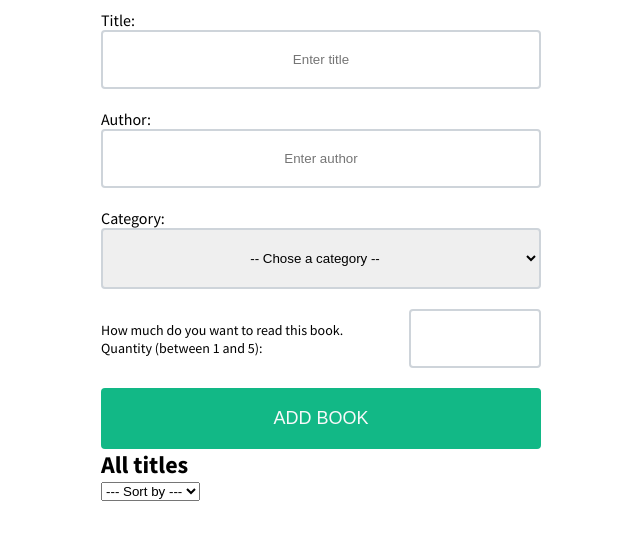
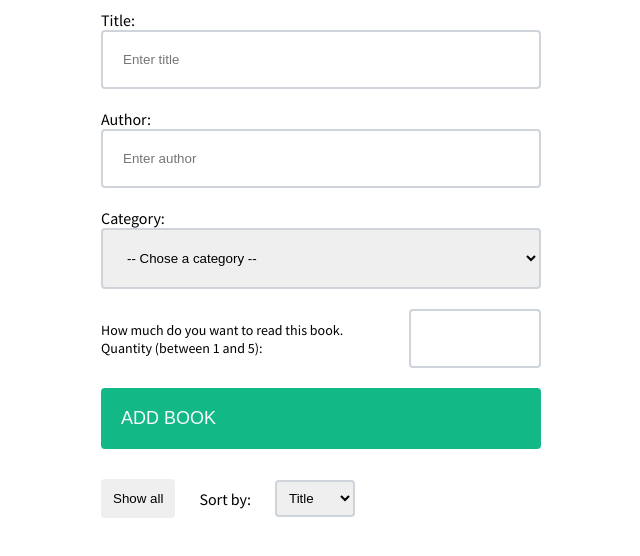
Before and after one commit to aleksandergorecki80/BooksToRead_2.0, a website built with webpack: page index.html in a window 1280 px wide. Shown: the whole page, without its empty margins (319-959 px from the left). Built offline with nearby package versions, Linux system fonts and the light colour scheme; a web font is replaced by a local one.

Commit message:
Working on styles

```diff
--- a/index.html
+++ b/index.html
@@ -51,10 +51,9 @@
     <template id="books-list-template">
       <section class="books">
         <header>
-          <h2></h2>
-
-          <select name="sort_by" id="sortBy">
-            <option value="">--- Sort by ---</option>
+          <button id="show-all" class="btn">Show all</button>
+          <label for="sort_by">Sort by:</label>
+          <select name="sort_by" id="sortBy" class="select card-select">
             <option value="title">Title</option>
             <option value="author">Author</option>
             <option value="rating">Rating</option>
--- a/src/app.ts
+++ b/src/app.ts
@@ -2,5 +2,5 @@ import { BookInput } from './components/book-input';
 import { BookList } from './components/book-list';
 import './style/index.scss';
 
-export const bookList = new BookList('All titles');
+export const bookList = new BookList();
 export const bookInput = new BookInput();
--- a/src/components/book-list.ts
+++ b/src/components/book-list.ts
@@ -9,7 +9,7 @@ export class BookList extends BaseComponent<
 > {
   addedBooks: Book[];
 
-  constructor(private sectionTitle: string) {
+  constructor() {
     super('books-list-template', 'app', true);
 
     this.addedBooks = booksState.localBooksData;
@@ -76,16 +76,14 @@ export class BookList extends BaseComponent<
 
   configure(): void {
     this.element
-      .querySelector('h2')!
+      .querySelector('#show-all')!
       .addEventListener('click', this.allBookHandler);
     this.element
       .querySelector('#sortBy')!
       .addEventListener('change', this.sortSelectHandler);
   }
 
-  renderContent() {
-    this.element.querySelector('h2')!.textContent = this.sectionTitle;
-  }
+  renderContent() {}
 
   attach() {
     this.hostElement.insertAdjacentElement('beforeend', this.element);
--- /dev/null
+++ b/src/style/card.scss
@@ -0,0 +1,17 @@
+.btn {
+    border: none;
+    padding: 12px;
+    border-radius: 4px;
+    cursor: pointer;
+}
+
+header {
+    display: flex;
+    align-items: center;
+    gap: 24px;
+    .card-select {
+        padding: 8px;
+        width: auto;
+        text-align: left;
+    }
+}
--- a/src/style/form.scss
+++ b/src/style/form.scss
@@ -4,11 +4,11 @@ label {
 
 input,
 .select {
+    text-align: left;
     padding: 20px;
     border: 2px solid $border-color;
     border-radius: 4px;
     width: 100%;
-    text-align: center;
     &:focus {
         background-color: $input-backround-color__focus;
         outline: none;
--- a/src/style/index.scss
+++ b/src/style/index.scss
@@ -1,5 +1,6 @@
 @import "./main";
 @import "./form";
+@import "./card.scss";
 
 * {
     margin: 0;
@@ -23,3 +24,7 @@
 ul {
     list-style-type: none;
 }
+
+section {
+    margin: 30px 0;
+}
```
